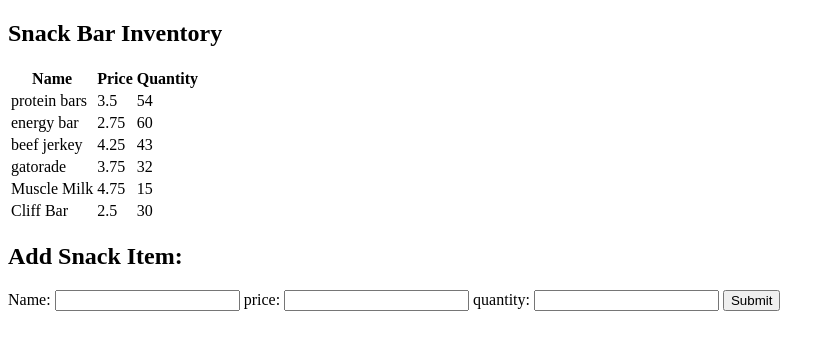
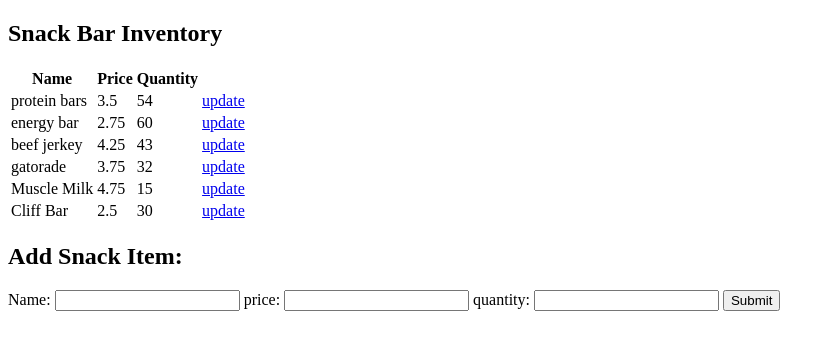
Before and after one commit to cdomenico8/FitnessGuru, a Flask app: page /snacks in a window 1280 px wide. Shown: the part 62-412 px from the top of the page, without its empty margins (0-835 px from the left). Run offline with Flask 3, Linux system fonts and the light colour scheme.

Commit message:
Update Snacks.html

```diff
--- a/templates/Snacks.html
+++ b/templates/Snacks.html
@@ -13,6 +13,7 @@
             <td>{{ snack.snack_name }}</td>
             <td>{{ snack.unit_price }}</td>
             <td>{{ snack.snack_count }}</td>
+            <td><a href="/updateSnack">update</a></td>
         </tr>
     {% endfor %}
 </table>
```
